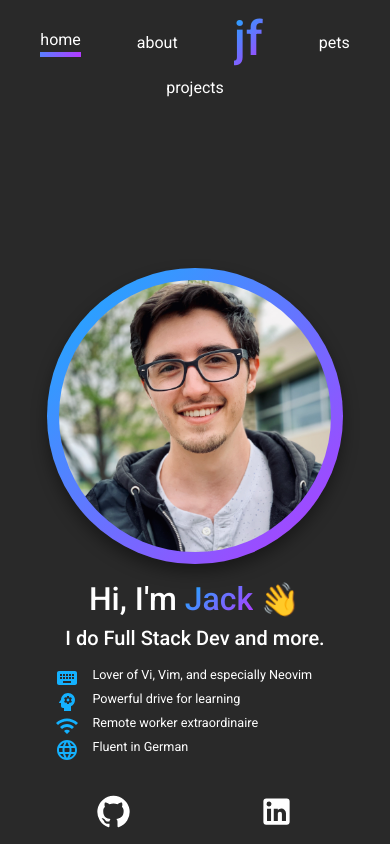
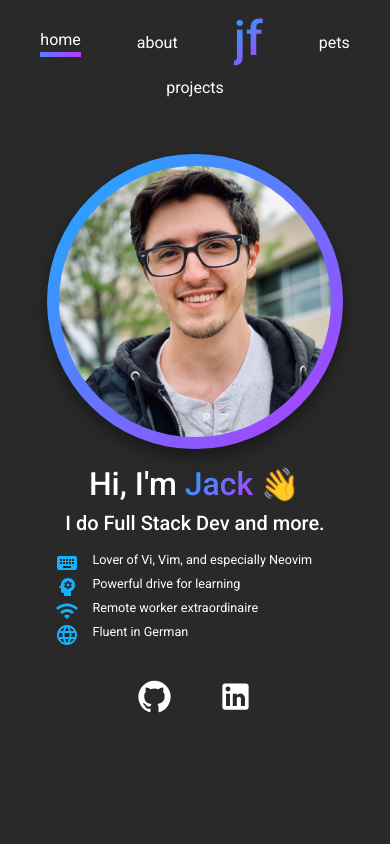
Before and after one commit to jzfraser/jzfraser.github.io, a React (Vite) app: page /home in a window 390 px wide. Built offline with nearby package versions, Linux system fonts and the light colour scheme.

Commit message:
fix stying, more responsive

```diff
--- a/src/components/MiniBio.tsx
+++ b/src/components/MiniBio.tsx
@@ -1,7 +1,7 @@
 import "../styles/MiniBio.scss";
 
 import { ReactNode } from "react";
-import { Row } from "react-bootstrap";
+import { Col, Row } from "react-bootstrap";
 
 import { MiniBioBullet, MiniBioBulletProps } from "./BioBullet";
 import { SocialLink, SocialLinkProps } from "./SocialLink";
@@ -23,14 +23,16 @@ export function MiniBio({ intro, miniBioBullets, socialLinks }: MiniBioProps) {
           ))}
         </div>
         {socialLinks && (
-          <Row>
+          <Row className="social-links">
             {socialLinks.map((link, index) => (
+              <Col xs={3} className="social-link">
                 <SocialLink
                   key={index}
                   icon={link.icon}
                   to={link.to}
                   label={link.label}
                 />
+              </Col>
             ))}
           </Row>
         )}
--- a/src/components/SocialLink.tsx
+++ b/src/components/SocialLink.tsx
@@ -1,5 +1,4 @@
 import { ReactNode } from "react";
-import { Col } from "react-bootstrap";
 
 export type SocialLinkProps = {
   icon: ReactNode;
@@ -9,7 +8,6 @@ export type SocialLinkProps = {
 
 export function SocialLink({ icon, to, label }: SocialLinkProps) {
   return (
-    <Col className="social-link">
     <a
       className="social-icon"
       target="_blank"
@@ -19,6 +17,5 @@ export function SocialLink({ icon, to, label }: SocialLinkProps) {
     >
       {icon}
     </a>
-    </Col>
   );
 }
--- a/src/routes/Pets.tsx
+++ b/src/routes/Pets.tsx
@@ -16,7 +16,7 @@ const meowBullets = [
   },
   {
     icon: <Favorite />,
-    text: "Hobbies: sunbathing, screaming, angry looks",
+    text: "Hobbies: sunbathing, screaming, anger",
   },
   {
     icon: <Favorite />,
@@ -32,7 +32,7 @@ const woofBullets = [
   },
   {
     icon: <Pets />,
-    text: "Hobbies: eating 'chewies', sleeping ",
+    text: "Hobbies: eating 'chewies', sleeping, love",
   },
   {
     icon: <Pets />,
@@ -42,20 +42,25 @@ const woofBullets = [
 
 export function PetBios() {
   return (
-    <Container className="pets-container">
+    <Container className="pets">
       <Row>
-        <Col>
+        <Col lg>
           <Avatar imgSrc={meow} />
         </Col>
-        <Col>
+        <Col lg>
           <MiniBio intro={meowIntro} miniBioBullets={meowBullets} />
         </Col>
       </Row>
       <Row>
-        <Col xs={{ order: 2 }} sm={{ order: 2 }} md={{ order: 1 }}>
+        <Col
+          xs={{ order: "last" }}
+          sm={{ order: "last" }}
+          md={{ order: "last" }}
+          lg={{ span: "auto", order: "first" }}
+        >
           <MiniBio intro={woofIntro} miniBioBullets={woofBullets} />
         </Col>
-        <Col xs={{ order: 1 }} sm={{ order: 1 }} md={{ order: 2 }}>
+        <Col lg>
           <Avatar imgSrc={woof} />
         </Col>
       </Row>
--- a/src/styles/Home.scss
+++ b/src/styles/Home.scss
@@ -1,7 +1,10 @@
 @import "../App";
 
 .home {
-  padding-top: 20vh;
+  min-height: calc(100vh - 175px);
+  display: flex;
+  align-items: center;
+  justify-content: center;
 }
 
 .handwave {
--- a/src/styles/MiniBio.scss
+++ b/src/styles/MiniBio.scss
@@ -9,7 +9,7 @@
   h1 {
     font-size: 2rem;
     text-align: center;
-    @media only screen and (min-width: 940px) {
+    @media only screen and (min-width: 991px) {
       font-size: 3rem;
       text-align: left;
     }
@@ -18,7 +18,7 @@
   h2 {
     font-size: 1.25rem;
     text-align: center;
-    @media only screen and (min-width: 940px) {
+    @media only screen and (min-width: 991px) {
       font-size: 2rem;
       text-align: left;
     }
@@ -41,6 +41,11 @@
   color: $lightBlue;
 }
 
+.social-links {
+  display: flex;
+  justify-content: center;
+}
+
 .social-link {
   display: flex;
   justify-content: center;
--- a/src/styles/Pets.scss
+++ b/src/styles/Pets.scss
@@ -1,3 +1,7 @@
-.pets-container {
-  margin-top: 4vh;
+.pets {
+  min-height: calc(100vh - 175px);
+  display: flex;
+  flex-direction: column;
+  align-items: center;
+  justify-content: center;
 }
```
Lines whose indentation alone changed are shown as unchanged.
